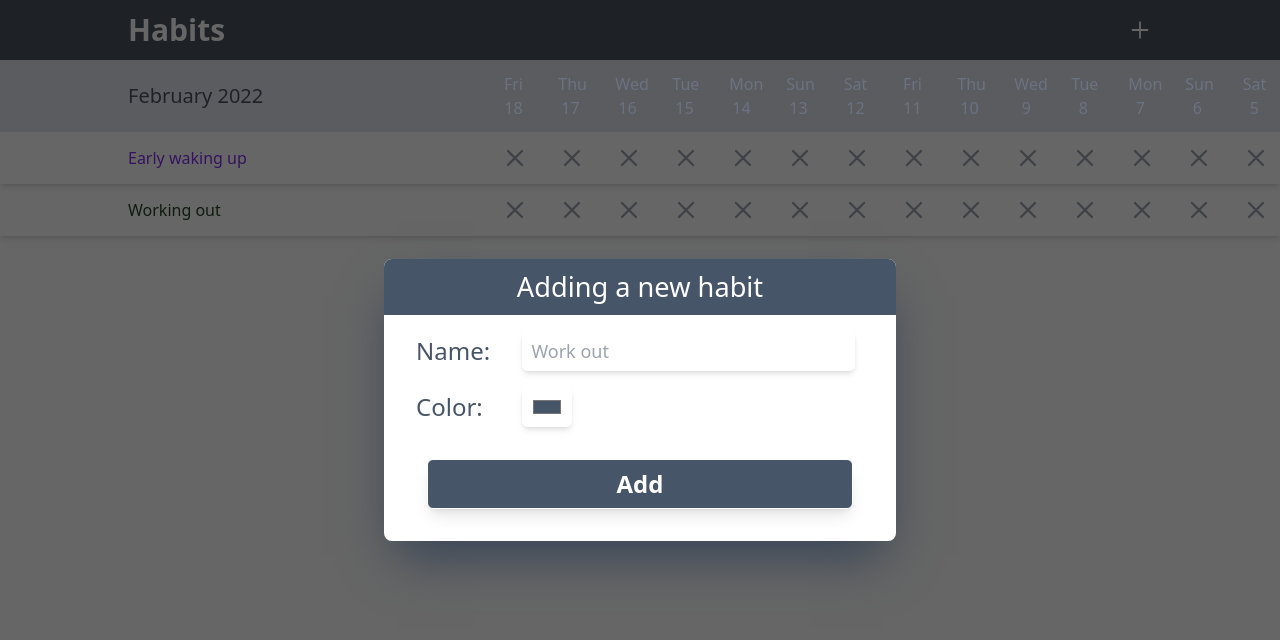
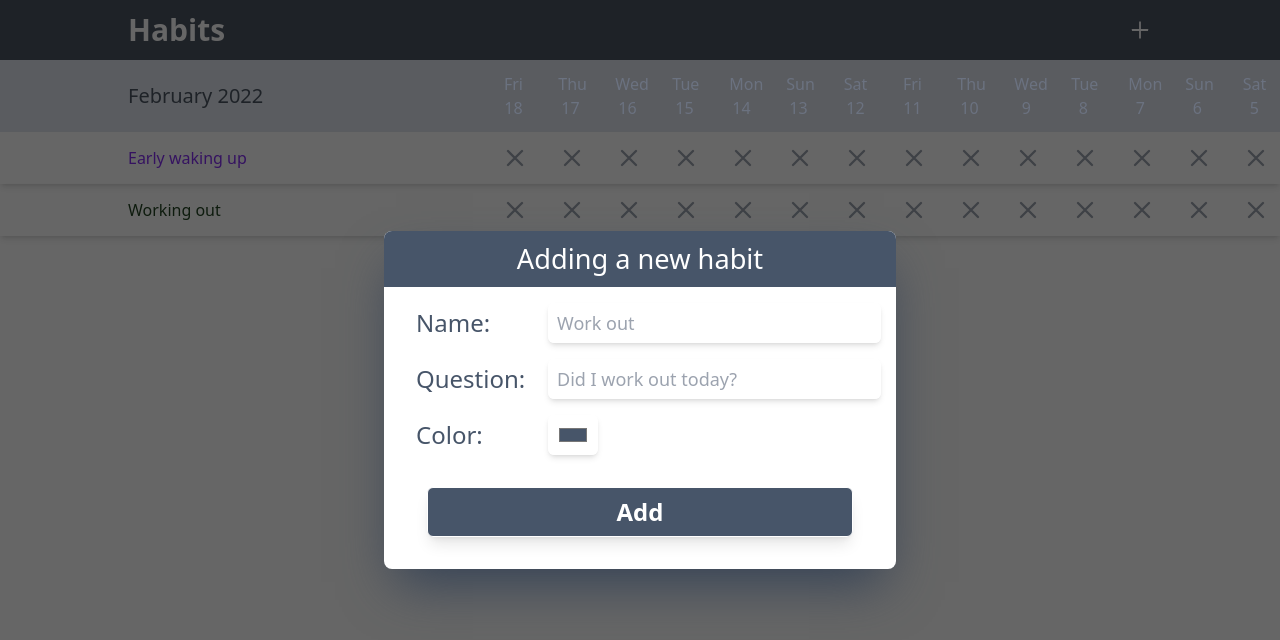
Before and after one commit to Shysh-Oleksandr/one-more, a React (Create React App) app: page / in a window 1280 px wide. Both pictures are taken after a click on the button 1140 px from the left and 30 px from the top of the page. Shown: the top 640 px of the page. Built offline with nearby package versions, Linux system fonts and the light colour scheme.

Commit message:
Made question input for habit.

```diff
--- a/src/Components/AddHabit.tsx
+++ b/src/Components/AddHabit.tsx
@@ -52,6 +52,7 @@ function AddHabit() {
   const onSubmit = () => {
     let habitName = getValues("name");
     let habitColor = getValues("color");
+    let habitQuestion = getValues("question");
 
     const isCurrentMonth =
       document
@@ -74,12 +75,14 @@ function AddHabit() {
           color: habitColor,
           markedDays: [],
           id: habitsState.habits.length,
+          question: habitQuestion,
         })
       : editingHabit({
           name: habitName,
           color: habitColor,
           markedDays: currentHabit.markedDays,
           id: currentHabit.id,
+          question: habitQuestion,
         });
 
     setIsAddingHabit(false);
@@ -124,6 +127,21 @@ function AddHabit() {
             )
           )}
           <div className="add-habit__block">
+            <label className="add-habit__label" htmlFor="add-habit__name">
+              Question:
+            </label>
+            <input
+              id="add-habit__name"
+              placeholder="Did I work out today?"
+              type="text"
+              defaultValue={
+                habitsState.isEditingHabit ? currentHabit.question : ""
+              }
+              className="add-habit__input w-[65%]"
+              {...register("question")}
+            />
+          </div>
+          <div className="add-habit__block">
             <label className="add-habit__label" htmlFor="add-habit__date">
               Color:
             </label>
--- a/src/Components/CalendarStat.tsx
+++ b/src/Components/CalendarStat.tsx
@@ -30,7 +30,7 @@ function CalendarStat() {
   }, [currentHabit]);
 
   return (
-    <div className="calendar-stat pb-12 shadow-md">
+    <div className="calendar-stat pb-12 shadow-md x-padding">
       <h2 style={{ color: currentHabit.color }} className="stat-label">
         Calendar
       </h2>
--- a/src/Components/Habit.tsx
+++ b/src/Components/Habit.tsx
@@ -10,6 +10,7 @@ export interface IHabit {
   color: string;
   markedDays: number[];
   id: number;
+  question?: string;
 }
 
 type IProps = {
--- a/src/Components/HabitStatistics.tsx
+++ b/src/Components/HabitStatistics.tsx
@@ -2,10 +2,26 @@ import React from "react";
 import "../Styles/statistics.css";
 import HistoryStat from "./HistoryStat";
 import CalendarStat from "./CalendarStat";
+import { useSelector } from "react-redux";
+import { State } from "../State";
 
 function HabitStatistics() {
+  const habitsState = useSelector((state: State) => state.habits);
+
+  const currentHabit = habitsState.habits.find(
+    (value) => value.id === habitsState.openedHabitId
+  )!;
+
   return (
-    <div className="habit__stat x-padding">
+    <div className="habit__stat">
+      {currentHabit.question && (
+        <h3
+          style={{ color: currentHabit.color }}
+          className="bg-slate-200 text-xl py-3 x-padding shadow-lg"
+        >
+          {currentHabit.question}
+        </h3>
+      )}
       <CalendarStat />
       <HistoryStat />
     </div>
--- a/src/Components/HistoryStat.tsx
+++ b/src/Components/HistoryStat.tsx
@@ -23,7 +23,7 @@ function HistoryStat({}: Props) {
   )!;
 
   return (
-    <div className="history-stat pb-12 shadow-lg">
+    <div className="history-stat pb-12 shadow-lg x-padding">
       <h2 style={{ color: currentHabit.color }} className="stat-label">
         History
       </h2>
--- a/src/Styles/addHabit.css
+++ b/src/Styles/addHabit.css
@@ -1,5 +1,5 @@
 .add-habit__label {
-  @apply text-2xl text-[#475569] mr-1 ml-8 font-medium flex-shrink-0 flex-grow-0 basis-1/5;
+  @apply text-2xl text-[#475569] mr-1 ml-8 font-medium flex-shrink-0 text-left flex-grow-0 basis-1/4;
 }
 
 .add-habit__input {
```
Also changed, not shown: 1 other file (tests, documents, lock files or other folders).
